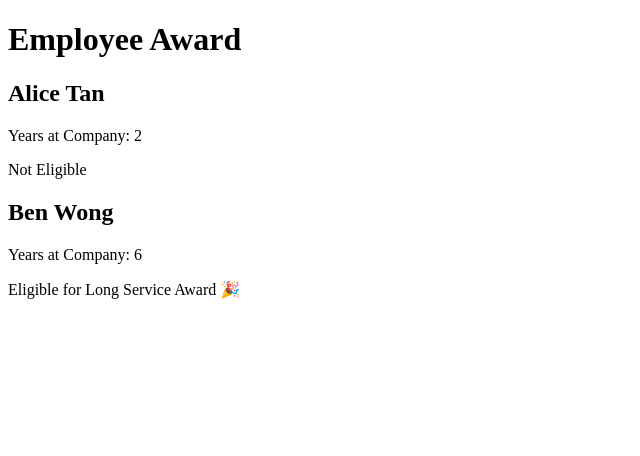
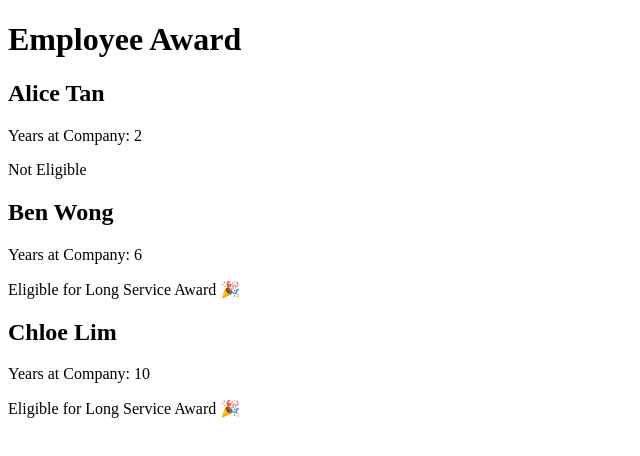
Before and after one commit to ihsky065/employee-awards, a React (Vite) app: page / in a window 1280 px wide. Shown: the top 456 px of the page, without its empty margins (0-640 px from the left). Built offline with nearby package versions, Linux system fonts and the light colour scheme.

Commit message:
feat: add Employee Award third props

```diff
--- a/src/App.jsx
+++ b/src/App.jsx
@@ -14,6 +14,7 @@ function App () {
         <h1>Employee Award</h1>
         <EmployeeAward name={'Alice Tan'} years={2}/>
         <EmployeeAward name={'Ben Wong'} years={6}/>
+        <EmployeeAward name={'Chloe Lim'} years={10}/>
         </>
     )
 }
```
